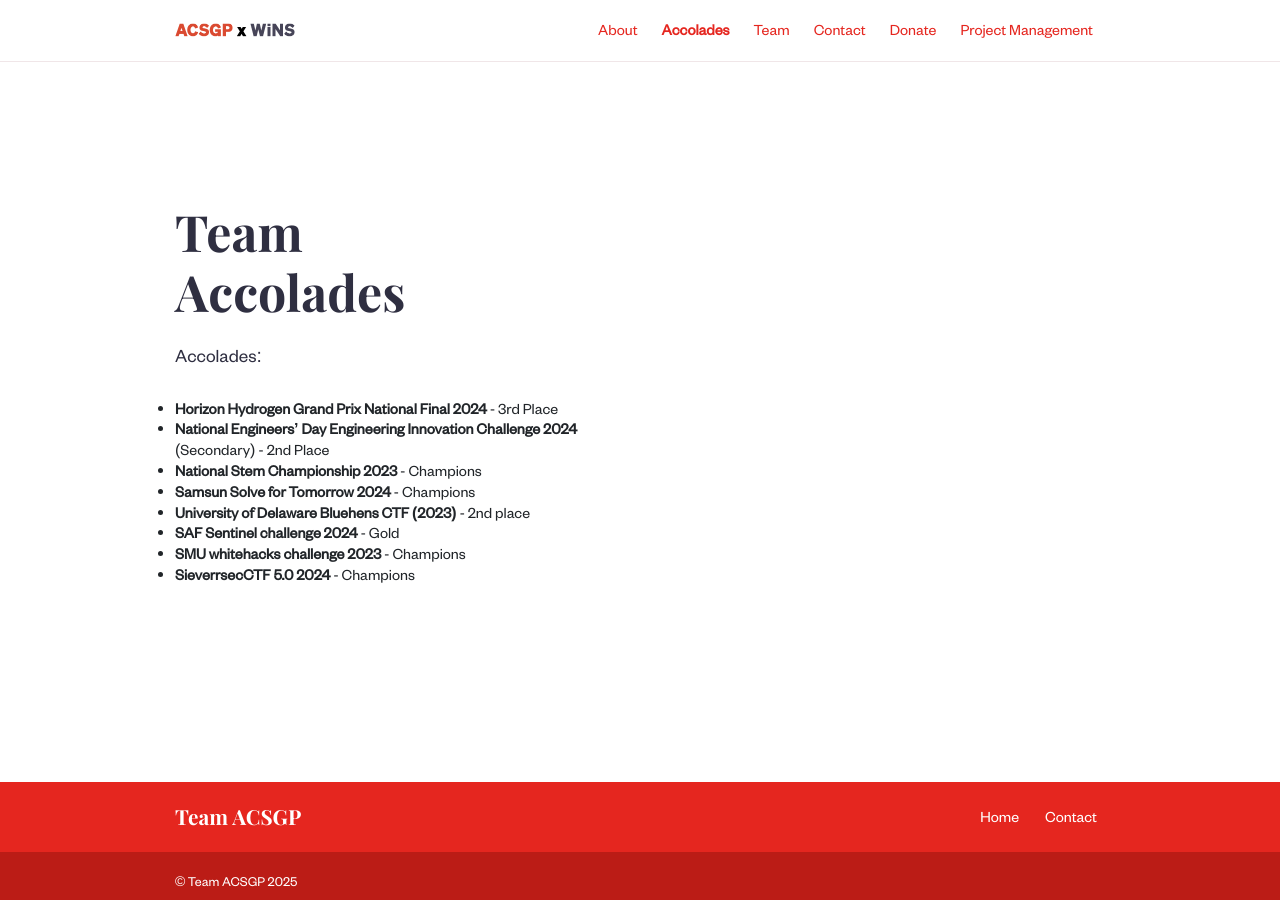
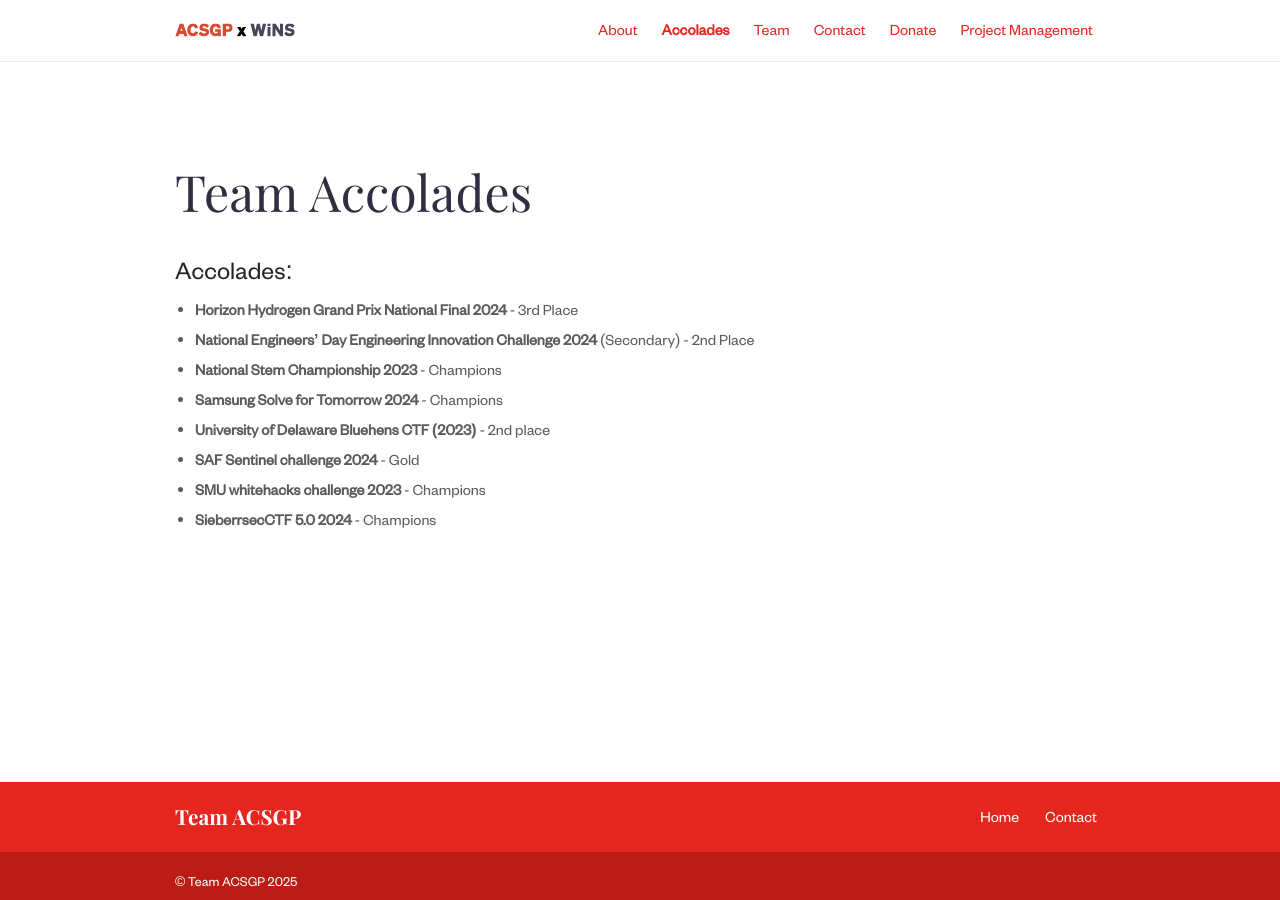
Before and after one commit to ZakuroSoda/acsgp-home, a Jekyll site: the page built from accolades.md, in a window 1280 px wide. Built offline with Jekyll 4.4.1, drawn with Linux system fonts in a browser that asks for light colours.

Commit message:
fix typos -reyes

```diff
--- a/_layouts/accolades.html
+++ b/_layouts/accolades.html
@@ -3,10 +3,10 @@ layout: default
 bodyClass: "page-basic"
 ---
 
-<script src="/assets/js/loading-bar.min.js"></script>
-<link rel="stylesheet" href="/assets/css/loading-bar.min.css">
+<!-- <script src="/assets/js/loading-bar.min.js"></script>
+<link rel="stylesheet" href="/assets/css/loading-bar.min.css"> -->
 
-<div class="intro">
+<!-- <div class="intro">
   <div class="container">
     <div class="row justify-content-start">
       <div class="col-12 col-md-7 col-lg-6 order-2 order-md-1">
@@ -22,9 +22,8 @@ bodyClass: "page-basic"
       {% endif %}
     </div>
   </div>
-</div>
-
-<!-- <div class="container pb-6 pt-6 pt-md-10 pb-md-10">
+</div> -->
+<div class="container pb-6 pt-6 pt-md-10 pb-md-10">
     <div class="row justify-content-start">
         <div class="col-12 col-md-8">
             <div class="service service-single">
@@ -33,4 +32,4 @@ bodyClass: "page-basic"
             </div>
         </div>
     </div>
-</div> -->
+</div>
--- a/accolades.md
+++ b/accolades.md
@@ -10,8 +10,8 @@ bodyClass: page-about
  - **Horizon Hydrogen Grand Prix National Final 2024** - 3rd Place
 - **National Engineers' Day Engineering Innovation Challenge 2024** (Secondary) - 2nd Place
 - **National Stem Championship 2023** - Champions
-- **Samsun Solve for Tomorrow 2024** - Champions
+- **Samsung Solve for Tomorrow 2024** - Champions
 - **University of Delaware Bluehens CTF (2023)** - 2nd place
 - **SAF Sentinel challenge 2024** - Gold
 - **SMU whitehacks challenge 2023** - Champions
-- **SieverrsecCTF 5.0 2024** - Champions
+- **SieberrsecCTF 5.0 2024** - Champions
```
Also changed, not shown: about.md (+1 -1 lines).
